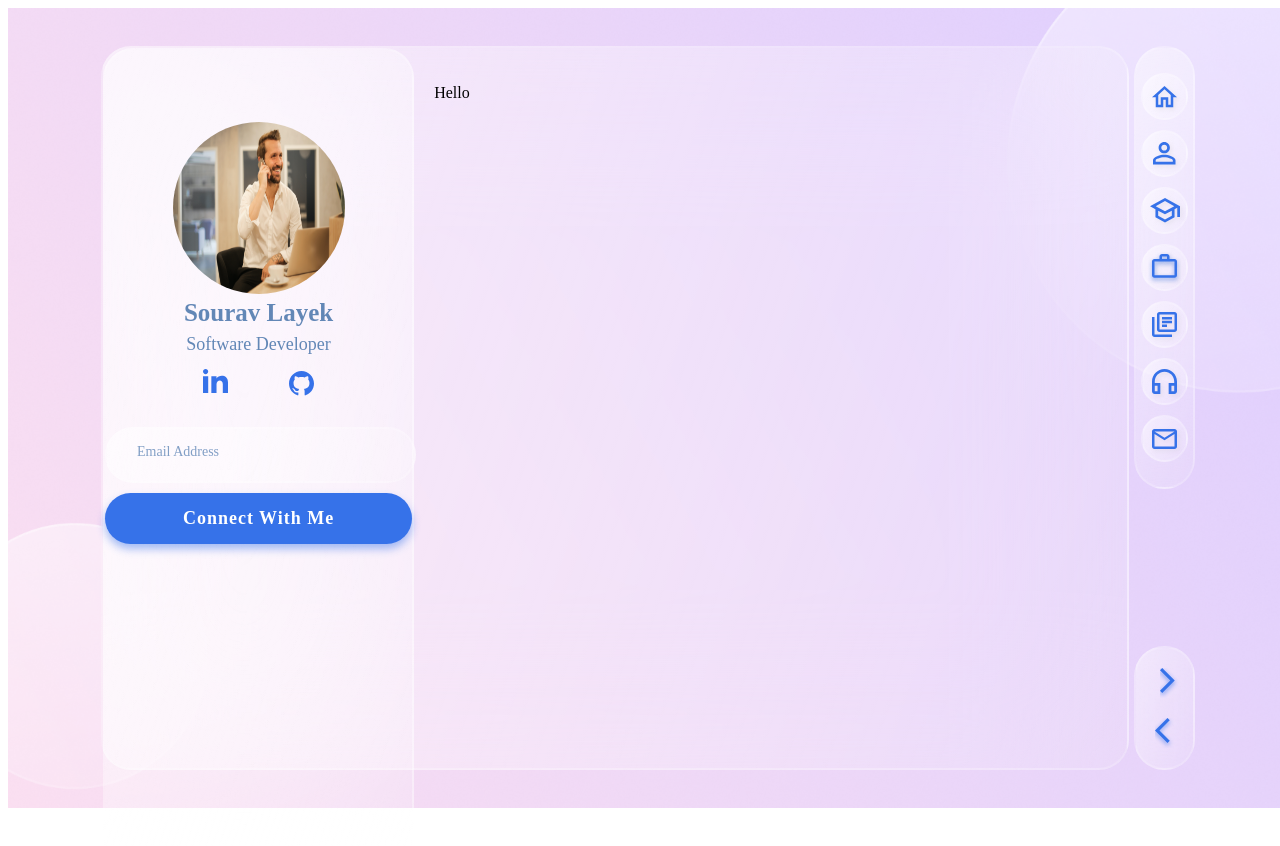
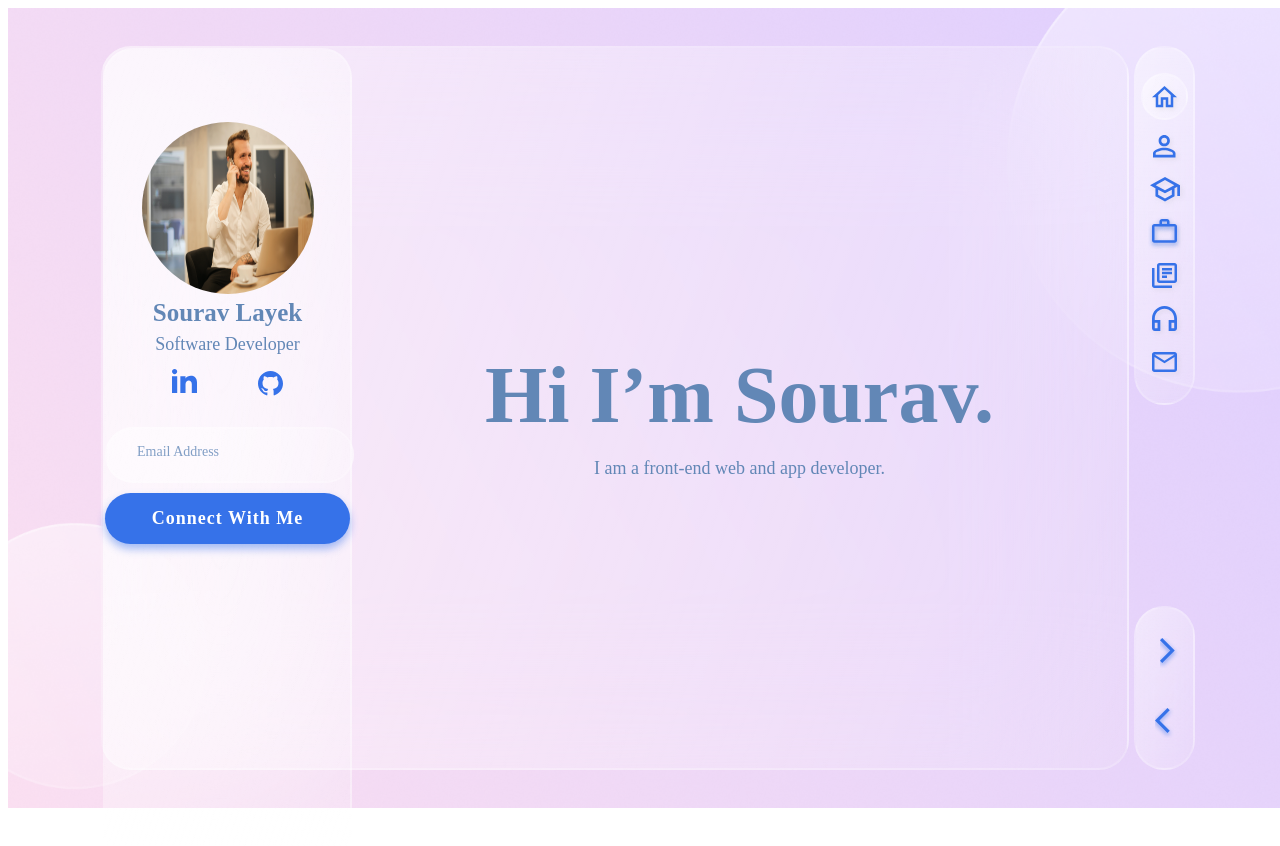
Before and after one commit to souravlayek/Personal-Portfolio-NextJs, a Next.js app: page / in a window 1280 px wide. Shown: the top 846 px of the page. Built offline with nearby package versions, Linux system fonts and the light colour scheme.

Commit message:
Home Page and tab setup

```diff
--- a/pages/index.tsx
+++ b/pages/index.tsx
@@ -1,20 +1,58 @@
 import Head from 'next/head'
-import { Fragment } from 'react'
+import { Fragment, useState } from 'react'
+import { AboutScreen, HomeScreen } from '../src/components/tabs'
 import BaseLayout from '../src/layout/BaseLayout'
 import styles from '../styles/Home.module.css'
 
 export default function Home(): JSX.Element {
+  const [activeTab, setActiveTab] = useState(0)
+  const handleTabChange = (type: 'prev' | 'next' | 'set', pageIndex?: number): void => {
+    console.log(type)
+    switch (type) {
+      case 'next':
+        setActiveTab((prev) => {
+          if (prev < TABS.length - 1) {
+            return prev + 1
+          }
+          return prev
+        })
+        return
+      case 'prev':
+        setActiveTab((prev) => {
+          if (prev > 0) {
+            return prev - 1
+          }
+          return prev
+        })
+        return
+      case 'set':
+        setActiveTab(pageIndex as number)
+        return
+
+      default:
+        break
+    }
+  }
+
+  const TABS: Array<React.ReactNode> = [
+    <HomeScreen key={Math.random()} />,
+    <AboutScreen key={Math.random()} />,
+  ]
+
   return (
     <Fragment>
       <Head>
-        <title>Base App</title>
+        <title>Sourav Layek</title>
         <meta name="description" content="This is our base app" />
         <link rel="icon" href="/favicon.ico" />
       </Head>
 
       <main className={styles.main}>
-        <BaseLayout>
-          <p>Hello</p>
+        <BaseLayout
+          currentTab={activeTab}
+          setActiveTab={(type, pageIndex) => handleTabChange(type, pageIndex)}
+        >
+          {TABS[activeTab]}
         </BaseLayout>
       </main>
     </Fragment>
--- /dev/null
+++ b/src/components/tabs/AboutTab.tsx
@@ -0,0 +1,7 @@
+import React from 'react'
+
+const AboutTab = (): JSX.Element => {
+  return <div>Hello this is about</div>
+}
+
+export default AboutTab
--- /dev/null
+++ b/src/components/tabs/HomeTab.tsx
@@ -0,0 +1,13 @@
+import React from 'react'
+import styles from '../../../styles/tab.module.scss'
+
+const HomeTab = (): JSX.Element => {
+  return (
+    <div className={styles.homeTabContainer}>
+      <div className={styles.heading}>Hi I’m Sourav.</div>
+      <div className={styles.tagline}>I am a front-end web and app developer.</div>
+    </div>
+  )
+}
+
+export default HomeTab
--- /dev/null
+++ b/src/components/tabs/index.ts
@@ -0,0 +1,2 @@
+export { default as HomeScreen } from './HomeTab'
+export { default as AboutScreen } from './AboutTab'
--- a/src/layout/BaseLayout.tsx
+++ b/src/layout/BaseLayout.tsx
@@ -2,6 +2,10 @@ import React from 'react'
 import Image from 'next/image'
 
 import styles from '../../styles/BaseLayout.module.scss'
+
+import { Button, Input } from '../components/ui'
+
+// icons
 import Home from '../assets/icons/home.svg'
 import About from '../assets/icons/about.svg'
 import Resume from '../assets/icons/resume.svg'
@@ -13,10 +17,11 @@ import Next from '../assets/icons/next.svg'
 import Prev from '../assets/icons/prev.svg'
 import LinkedIn from '../assets/icons/linkedin.svg'
 import GitHub from '../assets/icons/github.svg'
-import { Button, Input } from '../components/ui'
 
 interface Props {
   children: React.ReactNode
+  setActiveTab: (type: 'prev' | 'next' | 'set', tabNumber?: number) => void
+  currentTab: number
 }
 
 const BaseLayout = (props: Props): JSX.Element => {
@@ -53,33 +58,78 @@ const BaseLayout = (props: Props): JSX.Element => {
       </div>
       <div className={styles.sideSection}>
         <div className={styles.sidebar_one}>
-          <div className={styles.item}>
+          <div
+            role="button"
+            tabIndex={0}
+            onClick={() => props.setActiveTab('set', 0)}
+            className={props.currentTab === 0 ? styles.activeItem : styles.item}
+          >
             <Home />
           </div>
-          <div className={styles.item}>
+          <div
+            role="button"
+            tabIndex={0}
+            onClick={() => props.setActiveTab('set', 1)}
+            className={props.currentTab === 1 ? styles.activeItem : styles.item}
+          >
             <About />
           </div>
-          <div className={styles.item}>
+          <div
+            role="button"
+            tabIndex={0}
+            onClick={() => props.setActiveTab('set', 2)}
+            className={props.currentTab === 2 ? styles.activeItem : styles.item}
+          >
             <Resume />
           </div>
-          <div className={styles.item}>
+          <div
+            role="button"
+            tabIndex={0}
+            onClick={() => props.setActiveTab('set', 3)}
+            className={props.currentTab === 3 ? styles.activeItem : styles.item}
+          >
             <Experience />
           </div>
-          <div className={styles.item}>
+          <div
+            role="button"
+            tabIndex={0}
+            onClick={() => props.setActiveTab('set', 4)}
+            className={props.currentTab === 4 ? styles.activeItem : styles.item}
+          >
             <Blogs />
           </div>
-          <div className={styles.item}>
+          <div
+            role="button"
+            tabIndex={0}
+            onClick={() => props.setActiveTab('set', 5)}
+            className={props.currentTab === 5 ? styles.activeItem : styles.item}
+          >
             <Podcast />
           </div>
-          <div className={styles.item}>
+          <div
+            role="button"
+            tabIndex={0}
+            onClick={() => props.setActiveTab('set', 6)}
+            className={props.currentTab === 6 ? styles.activeItem : styles.item}
+          >
             <Contact />
           </div>
         </div>
         <div className={styles.sidebar_two}>
-          <div className={styles.item}>
+          <div
+            role="button"
+            tabIndex={0}
+            onClick={() => props.setActiveTab('next')}
+            className={styles.item}
+          >
             <Next />
           </div>
-          <div className={styles.item}>
+          <div
+            role="button"
+            tabIndex={0}
+            onClick={() => props.setActiveTab('prev')}
+            className={styles.item}
+          >
             <Prev />
           </div>
         </div>
--- a/styles/BaseLayout.module.scss
+++ b/styles/BaseLayout.module.scss
@@ -22,7 +22,7 @@
       display: flex;
       flex-direction: column;
       align-items: center;
-      width: 30%;
+      width: 25%;
       height: 90vh;
       background: linear-gradient(
         108.98deg,
@@ -83,6 +83,7 @@
     }
     .content {
       padding: 20px;
+      width: 75%;
     }
   }
   .sideSection {
@@ -108,9 +109,34 @@
     border: 2px solid rgba(255, 255, 255, 0.18);
     border-radius: 30px;
     .item {
+      cursor: pointer;
+      transition: margin 0.3s ease-in-out;
+      margin: 0px 5px;
+      width: 43px;
+      height: 43px;
+      display: flex;
+      justify-content: center;
+      align-items: center;
+      border-radius: 50%;
+      svg {
+        filter: drop-shadow(2px 2px 2px rgba(181, 181, 181, 0.25));
+      }
+      background: transparent;
+      box-shadow: 0px 0px 0px transparent;
+      border: 0px solid transparent;
+      text-shadow: 0px 0px 0px transparent;
+    }
+    .activeItem {
+      cursor: pointer;
+      background: transparent;
+      box-shadow: 0px 0px 0px transparent;
+      border: 0px solid transparent;
+      text-shadow: 0px 0px 0px transparent;
+      transition: all 0.3s ease-in-out;
       margin: 5px;
       width: 43px;
       height: 43px;
+      border-radius: 50%;
       display: flex;
       justify-content: center;
       align-items: center;
@@ -121,9 +147,8 @@
       );
       backdrop-filter: blur(75px);
       -webkit-backdrop-filter: blur(6.5px);
-      border-radius: 10px;
+      // border-radius: 10px;
       border: 2px solid rgba(255, 255, 255, 0.18);
-      border-radius: 30px;
       svg {
         filter: drop-shadow(2px 2px 2px rgba(181, 181, 181, 0.25));
       }
@@ -146,6 +171,9 @@
     border: 2px solid rgba(255, 255, 255, 0.18);
     border-radius: 30px;
     .item {
+      width: 43px;
+      height: 50px;
+      cursor: pointer;
       transform: translateX(5px);
       display: flex;
       flex-direction: column;
--- a/styles/components.module.scss
+++ b/styles/components.module.scss
@@ -13,6 +13,7 @@
   border-radius: 30px;
   min-height: 52px;
   width: 100%;
+  overflow: hidden;
   .inputField {
     border: none;
     background: none;
@@ -37,6 +38,7 @@
   }
 }
 .button {
+  cursor: pointer;
   margin: 10px 0;
   background: #3672e9;
   box-shadow: 0px 5px 8px rgba(54, 114, 233, 0.46);
--- /dev/null
+++ b/styles/tab.module.scss
@@ -0,0 +1,29 @@
+.homeTabContainer {
+  width: 100%;
+  height: 100%;
+  display: flex;
+  flex-direction: column;
+  justify-content: center;
+  align-items: center;
+  .heading {
+    text-align: center;
+    font-family: 'Poppins';
+    font-style: normal;
+    font-weight: bold;
+    font-size: 80px;
+    line-height: 120px;
+    /* identical to box height */
+
+    color: #6287b6;
+  }
+  .tagline {
+    font-family: 'Poppins';
+    font-style: normal;
+    font-weight: normal;
+    font-size: 18px;
+    line-height: 27px;
+    /* identical to box height */
+
+    color: #6287b6;
+  }
+}
```
Also changed, not shown: .eslintrc.js.
